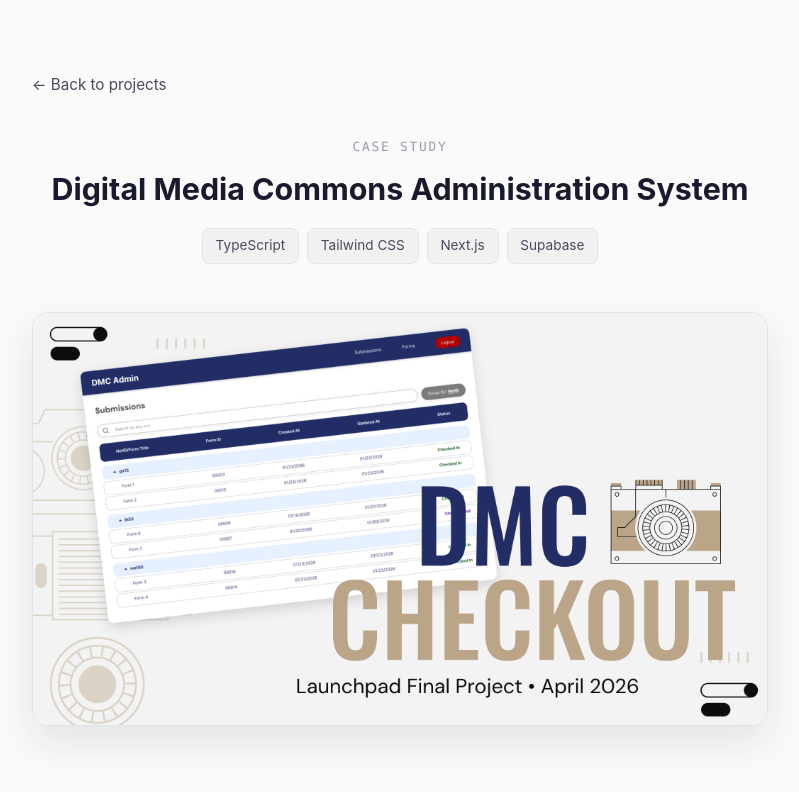
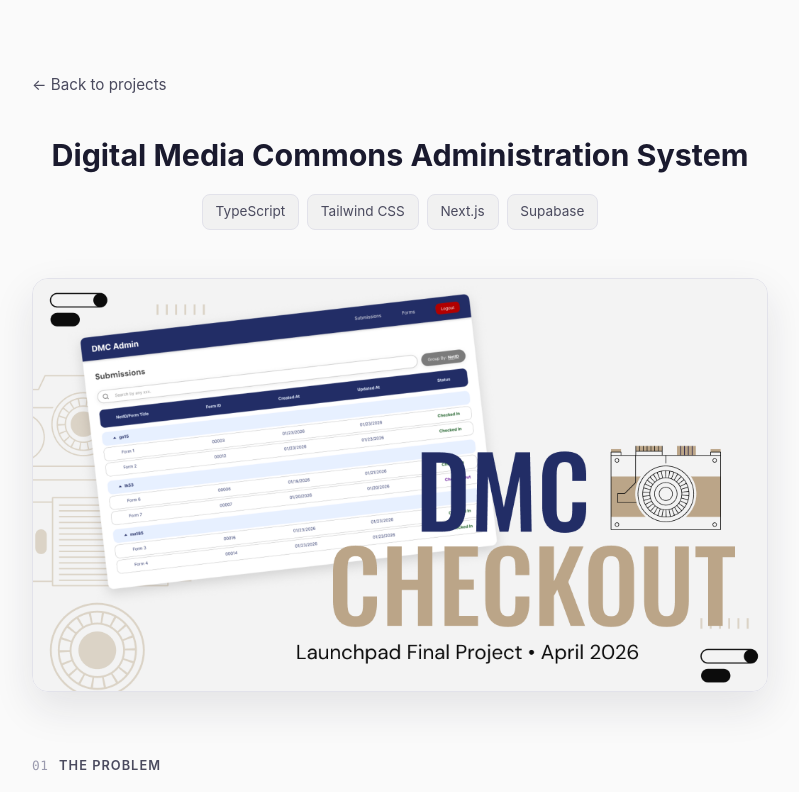
Before and after one commit to nrodriguezmendoza/personal-website, a Next.js app: page /projects/digital-media-commons-administration-system in a window 1280 px wide. Shown: the top 792 px of the page, without its empty margins (240-1039 px from the left). Built offline with nearby package versions, Linux system fonts and the light colour scheme.

Commit message:
Fixed small details

```diff
--- a/src/app/Experience.module.css
+++ b/src/app/Experience.module.css
@@ -96,6 +96,10 @@
   color: #33333f;
 }
 
+.description + .description {
+  margin-top: 0.6rem;
+}
+
 .cta {
   display: flex;
   flex-direction: column;
--- a/src/app/layout.tsx
+++ b/src/app/layout.tsx
@@ -2,7 +2,7 @@
 import './globals.css'
 
 export const metadata: Metadata = {
-  title: 'Nathalie Rodriguez',
+  title: 'Nathalie Rodriguez Portfolio',
   description: 'Personal website of Nathalie Rodriguez',
 }
 
--- a/src/app/projects/[slug]/ProjectDetail.module.css
+++ b/src/app/projects/[slug]/ProjectDetail.module.css
@@ -26,15 +26,6 @@
 .header {
   margin-bottom: 3rem;
   text-align: center;
-}
-
-.eyebrow {
-  margin: 0 0 0.85rem;
-  font-family: ui-monospace, SFMono-Regular, Menlo, Consolas, monospace;
-  font-size: 0.8rem;
-  letter-spacing: 0.14em;
-  text-transform: uppercase;
-  color: #9a9aae;
 }
 
 .title {
--- a/src/app/projects/[slug]/page.tsx
+++ b/src/app/projects/[slug]/page.tsx
@@ -34,7 +34,6 @@
         </Link>
 
         <header className={styles.header}>
-          <p className={styles.eyebrow}>Case study</p>
           <h1 className={styles.title}>{project.title}</h1>
           <ul className={styles.techList}>
             {project.tech.map((t) => (
--- a/src/app/projects/data.ts
+++ b/src/app/projects/data.ts
@@ -56,7 +56,7 @@
     title: 'Feeding South Florida Access Map',
     description:
       'A geospatial platform ranking food-access indicators to guide outreach across four counties.',
-    tech: ['Python', 'FastAPI', 'PostgreSQL', 'MapLibre GL'],
+    tech: ['Python', 'PostgreSQL', 'MapLibre GL'],
     sections: [
       {
         heading: 'The problem',
```
Also changed, not shown: src/app/Experience.tsx (+6 -2 lines), src/app/icon.png.
